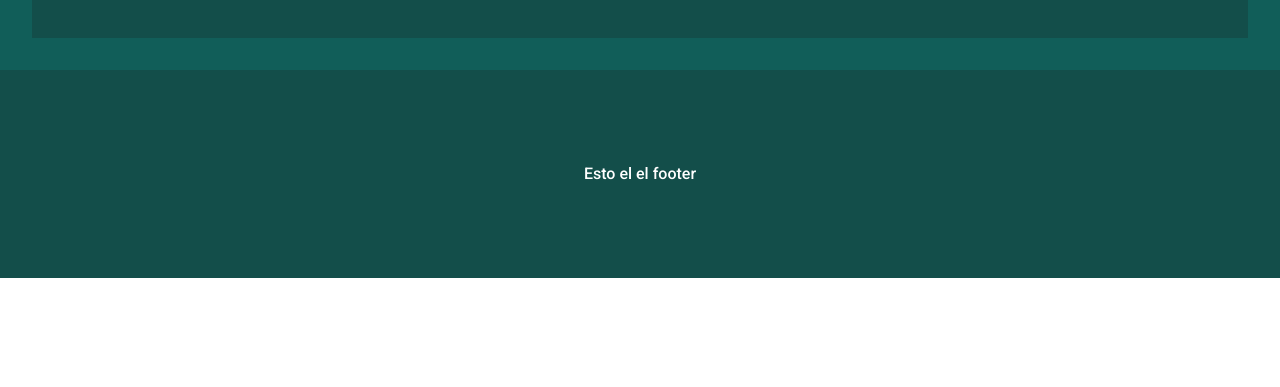
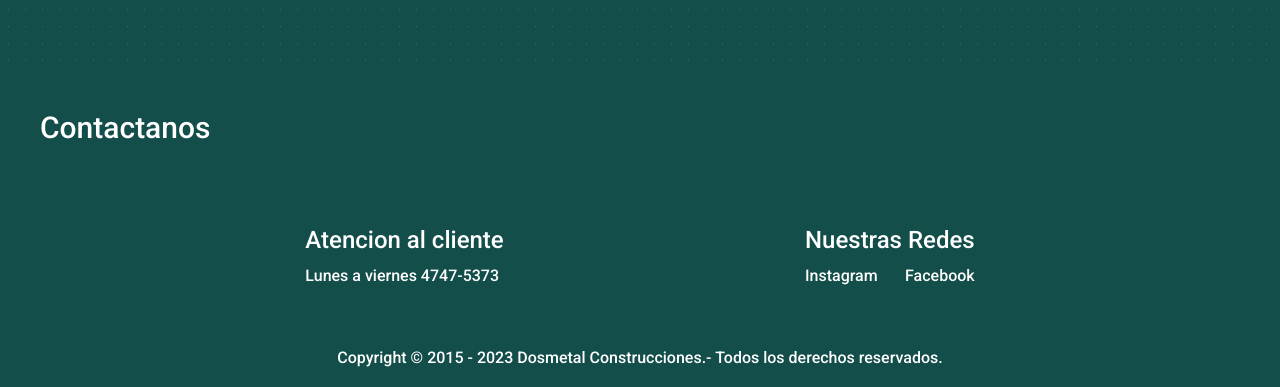
Before and after one commit to DanielTheRev/lbi-corporate-website, a Next.js app: page / in a window 1280 px wide. Shown: the part 3557-3944 px from the top of the page. Before the commit the page ends 3835 px from the top, so only its background shows below. Built offline with nearby package versions, Linux system fonts and the light colour scheme.

Commit message:
Pagina principal creada

```diff
--- a/src/app/components/Footer/Footer.tsx
+++ b/src/app/components/Footer/Footer.tsx
@@ -1,7 +1,21 @@
 const Footer = () => {
 	return (
-		<footer className='flex justify-center items-center w-full bg-teal-900 h-52 text-white'>
-			Esto el el footer
+		<footer className='flex flex-col w-full items-center bg-teal-900 h-80 text-white p-5'>
+			<h3 className='w-full text-left text-3xl p-5'>Contactanos</h3>
+			<div className="flex w-full h-full justify-evenly items-center">
+				<div className="p-4 rounded flex flex-col gap-2">
+					<h5 className="text-2xl">Atencion al cliente</h5>
+					<span>Lunes a viernes 4747-5373</span>
+				</div>
+				<div className="p-4 rounded flex flex-col gap-2">
+					<h5 className="text-2xl">Nuestras Redes</h5>
+					<div className="flex justify-between gap-4">
+					<span>Instagram</span>
+					<span>Facebook</span>
+					</div>
+				</div>
+			</div>
+			<span> Copyright © 2015 - 2023 Dosmetal Construcciones.- Todos los derechos reservados. </span>
 		</footer>
 	);
 };
--- a/src/app/sections/services/components/service-item.tsx
+++ b/src/app/sections/services/components/service-item.tsx
@@ -2,7 +2,7 @@ import Image from 'next/image';
 
 const ServiceItem = ({ service }: any) => {
 	return (
-		<article className=' flex flex-col min-h-full w-full items-center gap-5 justify-center p-4 py-16 bg-teal-900'>
+		<article className=' flex flex-col min-h-full w-full items-center gap-5 justify-center p-4 py-16 '>
 			<div className='w-3/4 min-h-full h-full gap-10 flex flex-col items-center'>
 				<h1 id='title' className='w-full text-4xl text-right text-white'>{service.name}</h1>
 				<p className='h-full w-full text-slate-300 text-justify py-4'>{service.description}</p>
--- a/src/app/sections/services/services.tsx
+++ b/src/app/sections/services/services.tsx
@@ -25,14 +25,21 @@ const ServicesItems: { name: string; description: string; image: string }[] = [
 		description:
 			'Dos Metal Construcciones ofrece soluciones de construcción en seco de alta calidad. Nuestros profesionales cuentan con años de experiencia en la instalación de sistemas de construcción en seco, garantizando un trabajo eficiente y duradero. Contáctanos hoy para obtener más información sobre cómo podemos ayudarte a construir tu proyecto de manera segura y sostenible.',
 		image: 'https://res.cloudinary.com/dri8dkmhr/image/upload/v1676315119/homeBanners/Banner%20Construcciones%20en%20seco.webp'
-	},
+	}
 ];
 
 const Services = () => {
 	return (
 		<section
 			id='services'
-			className='flex flex-col w-full min-h-screen bg-teal-800 text-black gap-3  p-8 pt-10'>
+			className='flex flex-col w-full min-h-screen  text-black gap-3  p-8 pt-10'
+			style={{
+				backgroundColor: '#134e4a',
+				opacity: '1',
+				backgroundImage:
+					'radial-gradient(#5e5e5e 0.8500000000000001px, #134e4a 0.8500000000000001px)',
+				backgroundSize: '17px 17px'
+			}}>
 			<header className='flex flex-col gap-3 items-center p-5'>
 				<h1 className='text-7xl text-white'>De la idea a la realidad</h1>
 				<h2 className='text-3xl text-gray-400'>Nuestros Servicios de construccion</h2>
```
